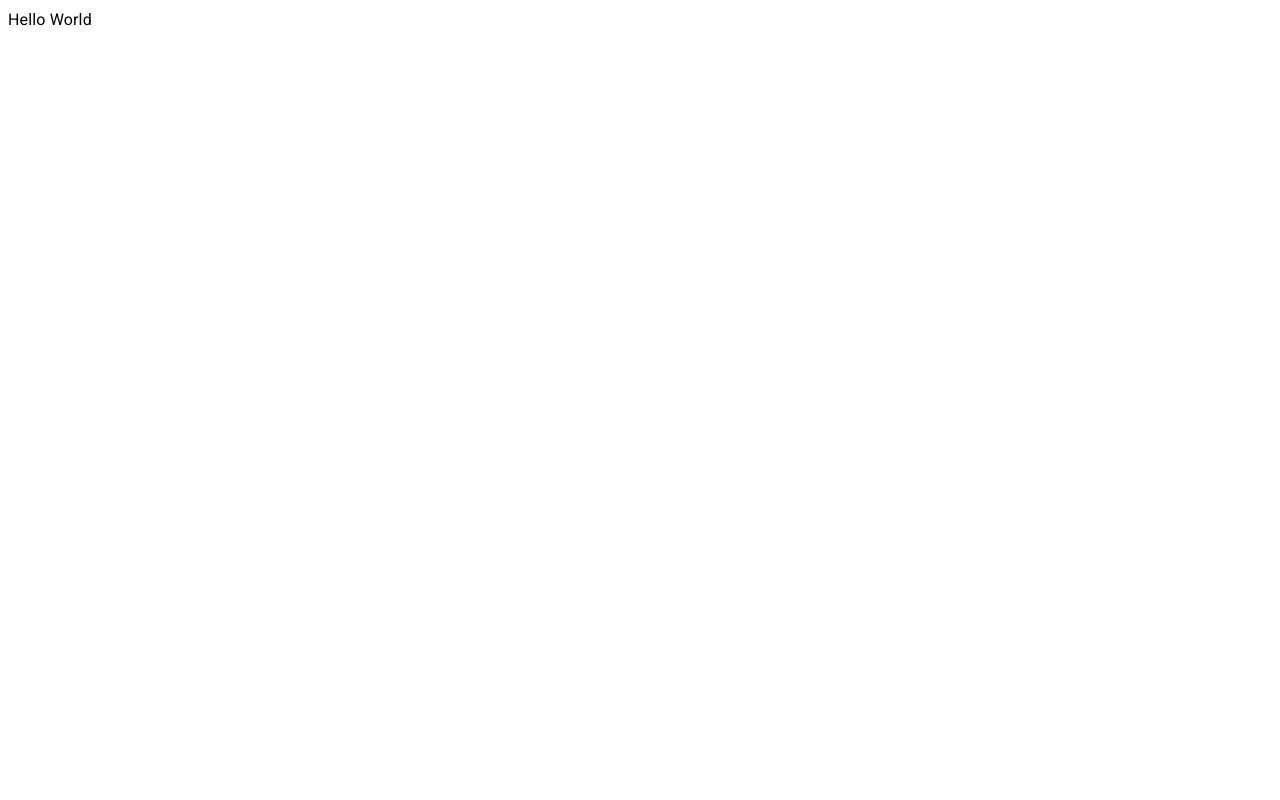
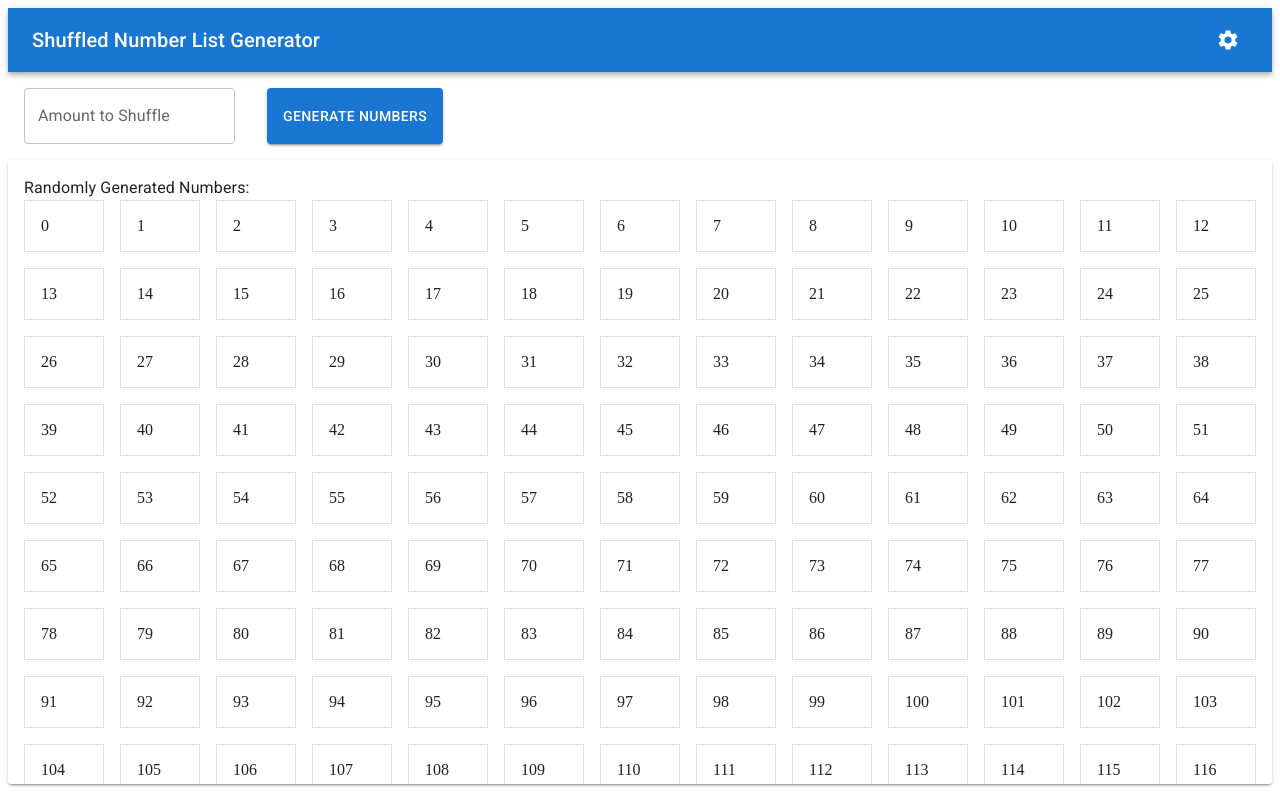
Before and after one commit to StasTserk/Number-Shuffler, a React app: page / in a window 1280 px wide. Built offline with nearby package versions, Linux system fonts and the light colour scheme.

Commit message:
Add MUI and basic page layout
Add MUI to the project
Add basic page layout for displaying and loading numbers.

```diff
--- a/package.json
+++ b/package.json
@@ -25,6 +25,7 @@
   "dependencies": {
     "@emotion/react": "^11.9.3",
     "@emotion/styled": "^11.9.3",
+    "@mui/icons-material": "^5.8.4",
     "@mui/material": "^5.9.2",
     "express": "^4.18.1",
     "react": "^18.2.0",
--- a/src/client/App.tsx
+++ b/src/client/App.tsx
@@ -1,10 +1,18 @@
-import { Box, Typography } from '@mui/material';
+import { Box } from '@mui/material';
 import * as React from 'react';
+import { Header } from './components/Header';
+import { NumberPicker } from './components/NumberPicker';
+import { NumberViewer } from './components/NumberViewer';
 
 export const App = (): JSX.Element => {
+    const numbers = Array(1000)
+        .fill(0)
+        .map((_, i) => i);
     return (
         <Box>
-            <Typography variant="body1">Hello World</Typography>
+            <Header />
+            <NumberPicker />
+            <NumberViewer numbers={numbers} />
         </Box>
     );
 };
--- /dev/null
+++ b/src/client/components/Header.tsx
@@ -0,0 +1,18 @@
+import * as React from 'react';
+import { AppBar, IconButton, Toolbar, Typography } from '@mui/material';
+import SettingsIcon from '@mui/icons-material/Settings';
+
+export const Header = (): JSX.Element => {
+    return (
+        <AppBar position="static">
+            <Toolbar>
+                <Typography variant="h6" sx={{ flexGrow: 1 }}>
+                    Shuffled Number List Generator
+                </Typography>
+                <IconButton>
+                    <SettingsIcon sx={{ color: 'white' }} />
+                </IconButton>
+            </Toolbar>
+        </AppBar>
+    );
+};
--- /dev/null
+++ b/src/client/components/NumberPicker.tsx
@@ -0,0 +1,10 @@
+import { Button, Stack, TextField } from '@mui/material';
+import * as React from 'react';
+export const NumberPicker = (): JSX.Element => {
+    return (
+        <Stack spacing={4} direction="row" sx={{ m: 2 }}>
+            <TextField label="Amount to Shuffle" />
+            <Button variant="contained">Generate Numbers</Button>
+        </Stack>
+    );
+};
--- /dev/null
+++ b/src/client/components/NumberViewer.tsx
@@ -0,0 +1,39 @@
+import { Box, Paper, SxProps, Typography } from '@mui/material';
+import * as React from 'react';
+
+const viewerStyle: SxProps = {
+    p: 2,
+    my: 2,
+    overflowY: 'auto',
+    maxHeight: 'calc(100vh - 208px)',
+};
+const numberGridStyle: SxProps = {
+    display: 'grid',
+    gridTemplateColumns: 'repeat(auto-fit, minmax(80px, 1fr))',
+    gap: 2,
+};
+
+type NumberViewerProps = {
+    numbers: number[];
+};
+
+const NumberItem = ({ number }: { number: number }): JSX.Element => {
+    return (
+        <Paper variant="outlined" square sx={{ p: 2 }}>
+            {number}
+        </Paper>
+    );
+};
+
+export const NumberViewer = ({ numbers }: NumberViewerProps): JSX.Element => {
+    return (
+        <Paper sx={viewerStyle} elevation={2}>
+            <Typography variant="body1">Randomly Generated Numbers:</Typography>
+            <Box sx={numberGridStyle}>
+                {numbers.map((n) => (
+                    <NumberItem number={n} key={n} />
+                ))}
+            </Box>
+        </Paper>
+    );
+};
```
Also changed, not shown: 1 other file (tests, documents, lock files or other folders).
